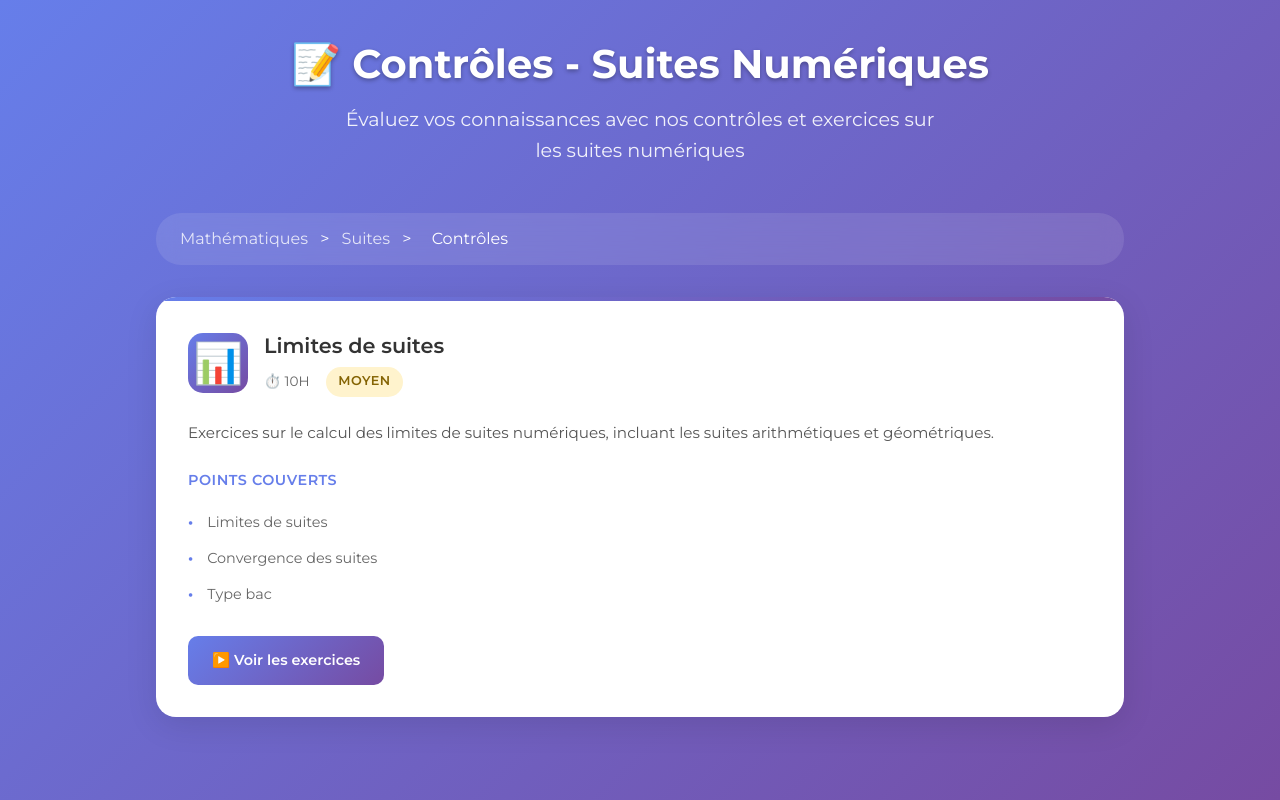
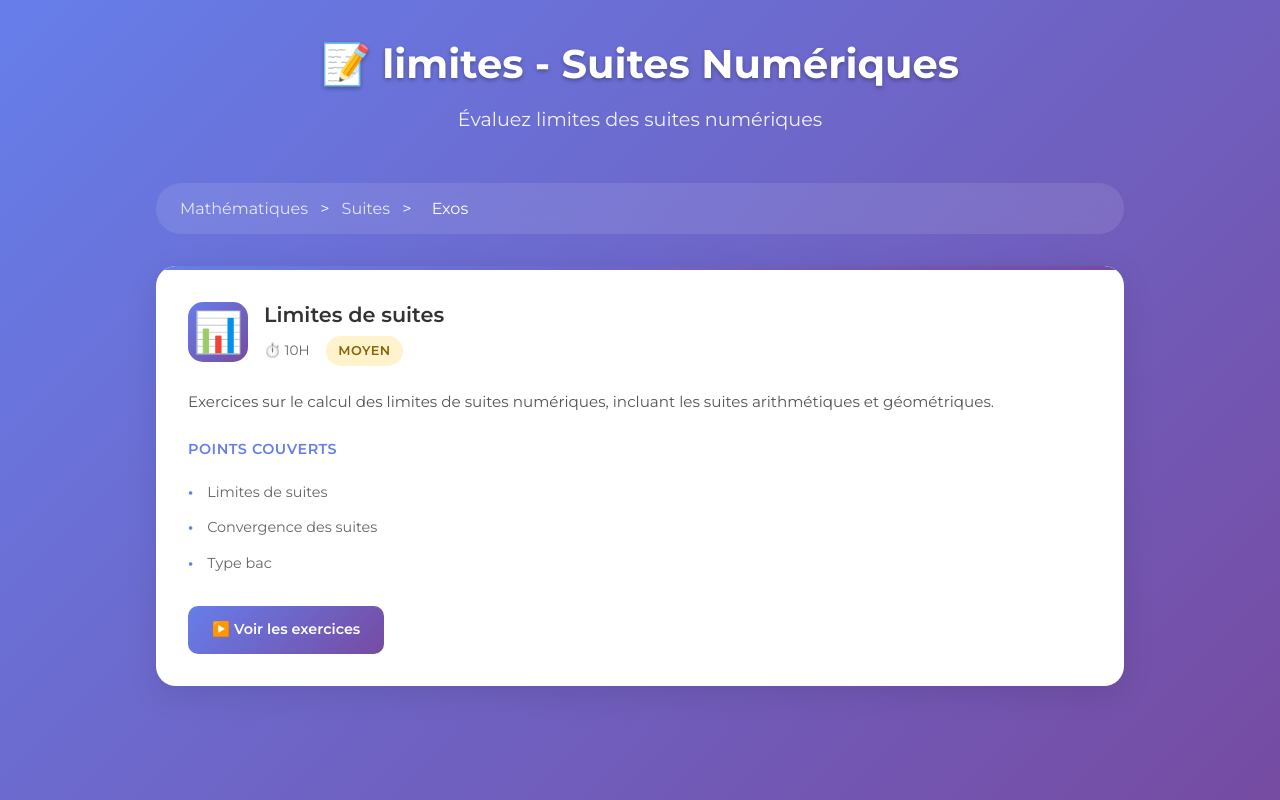
Before and after one commit to salahbdg/salahbdg.github.io, a plain HTML site: page teaching/math/suites/exos/index.html in a window 1280 px wide. Drawn offline with Linux system fonts and the light colour scheme.

Commit message:
exos suites

```diff
--- a/teaching/math/suites/exos/index.html
+++ b/teaching/math/suites/exos/index.html
@@ -362,9 +362,9 @@
   <body>
     <div class="container">
       <header>
-        <h1>📝 Contrôles - Suites Numériques</h1>
+        <h1>📝 limites - Suites Numériques</h1>
         <p>
-          Évaluez vos connaissances avec nos contrôles et exercices sur les
+          Évaluez limites des
           suites numériques
         </p>
       </header>
@@ -374,7 +374,7 @@
         <span>></span>
         <a href="../index.html">Suites</a>
         <span>></span>
-        <span>Contrôles</span>
+        <span>Exos</span>
       </div>
 
       <div class="controls-grid">
```
